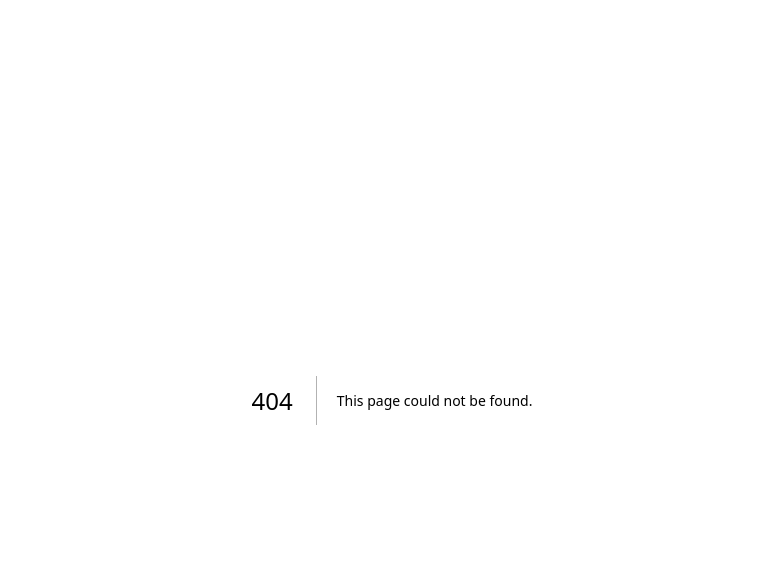
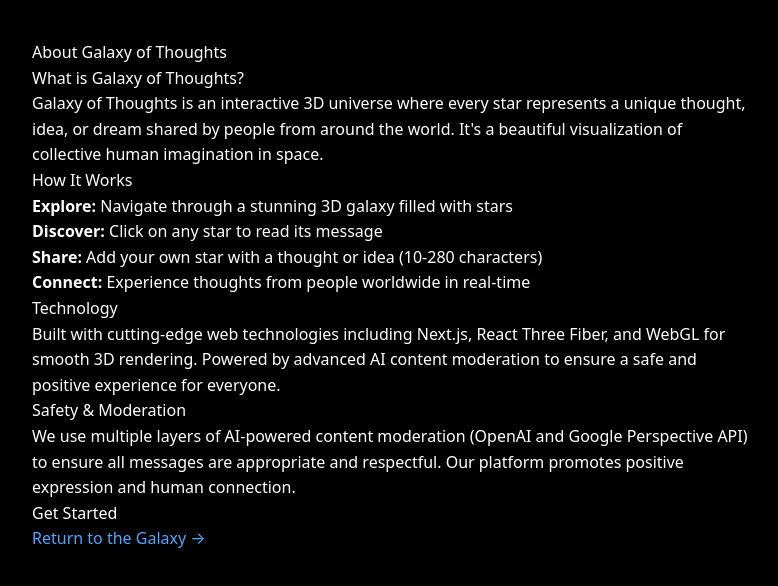
Before and after one commit to tus3l/galaxy-of-thoughts, a Next.js app: page /about in a window 1280 px wide. Before the commit this address had no page. Shown: the top 586 px of the page, without its empty margins (248-1026 px from the left). Built offline with nearby package versions, Linux system fonts and the light colour scheme.

Commit message:
Advanced SEO optimization: enhanced metadata, structured data, PWA manifest, about page

```diff
--- /dev/null
+++ b/app/about/page.tsx
@@ -0,0 +1,70 @@
+export const metadata = {
+  title: "About",
+  description: "Learn about Galaxy of Thoughts - an interactive 3D universe where every star represents a unique thought, idea, or dream from people worldwide.",
+  openGraph: {
+    title: "About Galaxy of Thoughts",
+    description: "Discover how Galaxy of Thoughts connects people through an immersive 3D space experience.",
+  },
+};
+
+export default function About() {
+  return (
+    <div style={{
+      padding: '40px',
+      maxWidth: '800px',
+      margin: '0 auto',
+      fontFamily: 'system-ui, -apple-system, sans-serif',
+      lineHeight: 1.6,
+      color: '#ffffff',
+      background: '#000000'
+    }}>
+      <h1>About Galaxy of Thoughts</h1>
+
+      <section>
+        <h2>What is Galaxy of Thoughts?</h2>
+        <p>
+          Galaxy of Thoughts is an interactive 3D universe where every star represents a unique thought,
+          idea, or dream shared by people from around the world. It's a beautiful visualization of
+          collective human imagination in space.
+        </p>
+      </section>
+
+      <section>
+        <h2>How It Works</h2>
+        <ul>
+          <li><strong>Explore:</strong> Navigate through a stunning 3D galaxy filled with stars</li>
+          <li><strong>Discover:</strong> Click on any star to read its message</li>
+          <li><strong>Share:</strong> Add your own star with a thought or idea (10-280 characters)</li>
+          <li><strong>Connect:</strong> Experience thoughts from people worldwide in real-time</li>
+        </ul>
+      </section>
+
+      <section>
+        <h2>Technology</h2>
+        <p>
+          Built with cutting-edge web technologies including Next.js, React Three Fiber, and WebGL
+          for smooth 3D rendering. Powered by advanced AI content moderation to ensure a safe and
+          positive experience for everyone.
+        </p>
+      </section>
+
+      <section>
+        <h2>Safety & Moderation</h2>
+        <p>
+          We use multiple layers of AI-powered content moderation (OpenAI and Google Perspective API)
+          to ensure all messages are appropriate and respectful. Our platform promotes positive
+          expression and human connection.
+        </p>
+      </section>
+
+      <section>
+        <h2>Get Started</h2>
+        <p>
+          <a href="/" style={{ color: '#4da6ff', textDecoration: 'none' }}>
+            Return to the Galaxy →
+          </a>
+        </p>
+      </section>
+    </div>
+  );
+}
--- a/app/layout.tsx
+++ b/app/layout.tsx
@@ -5,44 +5,63 @@ import "./globals.css";
 export const metadata: Metadata = {
   metadataBase: new URL('https://star-thoughts.space'),
   title: {
-    default: "Galaxy of Thoughts",
+    default: "Galaxy of Thoughts - Share Your Ideas in a 3D Universe",
     template: "%s | Galaxy of Thoughts"
   },
-  description: "A 3D universe where every star represents a thought. Explore the cosmos of human imagination and leave your mark in space.",
-  keywords: ["galaxy", "thoughts", "3D universe", "interactive", "cosmos", "stars", "ideas", "space", "visualization"],
-  authors: [{ name: "Galaxy of Thoughts" }],
+  description: "Share your thoughts, ideas, and dreams in an interactive 3D galaxy. Each star represents a unique message. Explore infinite creativity, add your star to the universe, and discover thoughts from people worldwide. A beautiful space visualization experience.",
+  keywords: [
+    "galaxy of thoughts", "3D galaxy", "interactive universe", "share thoughts",
+    "3D visualization", "stars messages", "space thoughts", "cosmic ideas",
+    "thought galaxy", "message in space", "interactive 3D", "web3D", "threejs",
+    "creative platform", "anonymous messages", "thought sharing", "universe visualization",
+    "celestial thoughts", "starry ideas", "digital cosmos", "thought constellation",
+    "space art", "interactive art", "3D web experience", "thoughts universe"
+  ],
+  authors: [{ name: "Galaxy of Thoughts", url: "https://star-thoughts.space" }],
   creator: "Galaxy of Thoughts",
   publisher: "Galaxy of Thoughts",
+  category: "Entertainment",
+  classification: "Interactive 3D Experience",
   formatDetection: {
     email: false,
     address: false,
     telephone: false,
   },
+  alternates: {
+    canonical: "https://star-thoughts.space",
+  },
   openGraph: {
     type: "website",
     locale: "en_US",
     url: "https://star-thoughts.space",
-    title: "Galaxy of Thoughts",
-    description: "A 3D universe where every star represents a thought. Explore the cosmos of human imagination.",
+    title: "Galaxy of Thoughts - Share Your Ideas in a 3D Universe",
+    description: "Explore an interactive 3D galaxy where each star represents a unique thought. Share your ideas, discover messages from around the world, and experience the beauty of collective human imagination in space.",
     siteName: "Galaxy of Thoughts",
     images: [
       {
         url: "/og-image.png",
         width: 1200,
         height: 630,
-        alt: "Galaxy of Thoughts Universe",
+        alt: "Galaxy of Thoughts - Interactive 3D Universe",
+        type: "image/png",
       },
     ],
   },
   twitter: {
     card: "summary_large_image",
-    title: "Galaxy of Thoughts",
-    description: "A 3D universe where every star represents a thought",
-    images: ["/og-image.png"],
+    site: "@galaxyofthoughts",
+    creator: "@galaxyofthoughts",
+    title: "Galaxy of Thoughts - Share Your Ideas in Space",
+    description: "Explore an interactive 3D galaxy where each star is a unique thought. Add your star and discover infinite ideas!",
+    images: {
+      url: "/og-image.png",
+      alt: "Galaxy of Thoughts Universe",
+    },
   },
   robots: {
     index: true,
     follow: true,
+    nocache: false,
     googleBot: {
       index: true,
       follow: true,
@@ -50,6 +69,9 @@ export const metadata: Metadata = {
       'max-image-preview': 'large',
       'max-snippet': -1,
     },
+  },
+  verification: {
+    google: "googleacf63e9f595c3863",
   },
 };
 
@@ -71,8 +93,21 @@ export default function RootLayout({
       <head>
         <meta name="apple-mobile-web-app-capable" content="yes" />
         <meta name="apple-mobile-web-app-status-bar-style" content="black-translucent" />
+        <meta name="apple-mobile-web-app-title" content="Galaxy" />
         <meta name="mobile-web-app-capable" content="yes" />
+        <meta name="application-name" content="Galaxy of Thoughts" />
+        <meta name="msapplication-TileColor" content="#000000" />
+        <meta name="theme-color" content="#000000" />
         <link rel="canonical" href="https://star-thoughts.space" />
+        <link rel="manifest" href="/manifest.json" />
+        <link rel="icon" href="/favicon.ico" sizes="any" />
+        <link rel="apple-touch-icon" href="/apple-touch-icon.png" />
+
+        {/* Preconnect to external domains */}
+        <link rel="preconnect" href="https://fonts.googleapis.com" />
+        <link rel="dns-prefetch" href="https://fonts.googleapis.com" />
+
+        {/* Enhanced Schema.org structured data */}
         <script
           type="application/ld+json"
           dangerouslySetInnerHTML={{
@@ -80,16 +115,53 @@ export default function RootLayout({
               '@context': 'https://schema.org',
               '@type': 'WebApplication',
               name: 'Galaxy of Thoughts',
-              description: 'A 3D universe where every star represents a thought',
+              alternateName: 'Star Thoughts',
+              description: 'Share your thoughts, ideas, and dreams in an interactive 3D galaxy. Each star represents a unique message from people worldwide.',
               url: 'https://star-thoughts.space',
               applicationCategory: 'EntertainmentApplication',
-              browserRequirements: 'Requires JavaScript. Requires HTML5.',
+              genre: ['Interactive Art', '3D Visualization', 'Social Platform'],
+              browserRequirements: 'Requires JavaScript. Requires HTML5. Requires WebGL.',
+              operatingSystem: 'Any',
               offers: {
                 '@type': 'Offer',
                 price: '0',
                 priceCurrency: 'USD',
               },
               screenshot: 'https://star-thoughts.space/og-image.png',
+              softwareVersion: '1.0',
+              abstract: 'An interactive 3D universe where every star represents a thought, idea, or dream shared by users worldwide.',
+              featureList: [
+                'Interactive 3D Galaxy Visualization',
+                'Share Thoughts as Stars',
+                'Explore Messages from Worldwide',
+                'Real-time 3D Navigation',
+                'Beautiful Space Graphics'
+              ],
+              author: {
+                '@type': 'Organization',
+                name: 'Galaxy of Thoughts'
+              },
+              inLanguage: 'en',
+              isFamilyFriendly: true,
+            }),
+          }}
+        />
+
+        {/* Breadcrumb structured data */}
+        <script
+          type="application/ld+json"
+          dangerouslySetInnerHTML={{
+            __html: JSON.stringify({
+              '@context': 'https://schema.org',
+              '@type': 'BreadcrumbList',
+              itemListElement: [
+                {
+                  '@type': 'ListItem',
+                  position: 1,
+                  name: 'Home',
+                  item: 'https://star-thoughts.space'
+                }
+              ]
             }),
           }}
         />
--- a/app/sitemap.ts
+++ b/app/sitemap.ts
@@ -1,12 +1,20 @@
 import { MetadataRoute } from 'next'
 
 export default function sitemap(): MetadataRoute.Sitemap {
+  const baseUrl = 'https://star-thoughts.space'
+
   return [
     {
-      url: 'https://star-thoughts.space',
+      url: baseUrl,
       lastModified: new Date(),
-      changeFrequency: 'daily',
-      priority: 1,
+      changeFrequency: 'hourly',
+      priority: 1.0,
+    },
+    {
+      url: `${baseUrl}/api/stars/count`,
+      lastModified: new Date(),
+      changeFrequency: 'always',
+      priority: 0.5,
     },
   ]
 }
--- a/next.config.mjs
+++ b/next.config.mjs
@@ -1,6 +1,41 @@
 /** @type {import('next').NextConfig} */
 const nextConfig = {
   transpilePackages: ['three'],
+
+  async headers() {
+    return [
+      {
+        source: '/:path*',
+        headers: [
+          {
+            key: 'X-DNS-Prefetch-Control',
+            value: 'on'
+          },
+          {
+            key: 'X-Frame-Options',
+            value: 'SAMEORIGIN'
+          },
+          {
+            key: 'X-Content-Type-Options',
+            value: 'nosniff'
+          },
+          {
+            key: 'Referrer-Policy',
+            value: 'origin-when-cross-origin'
+          },
+        ],
+      },
+    ]
+  },
+
+  // Enable compression
+  compress: true,
+
+  // Optimize images
+  images: {
+    formats: ['image/avif', 'image/webp'],
+    deviceSizes: [640, 750, 828, 1080, 1200, 1920, 2048, 3840],
+  },
 };
 
 export default nextConfig;
```
Also changed, not shown: public/humans.txt (added), public/manifest.json (added), 1 other file (tests, documents, lock files or other folders).
